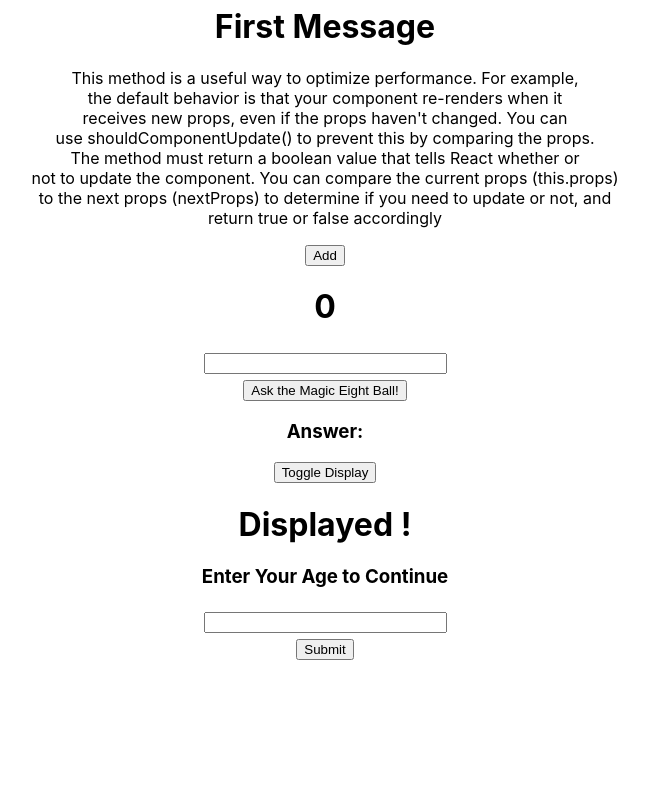
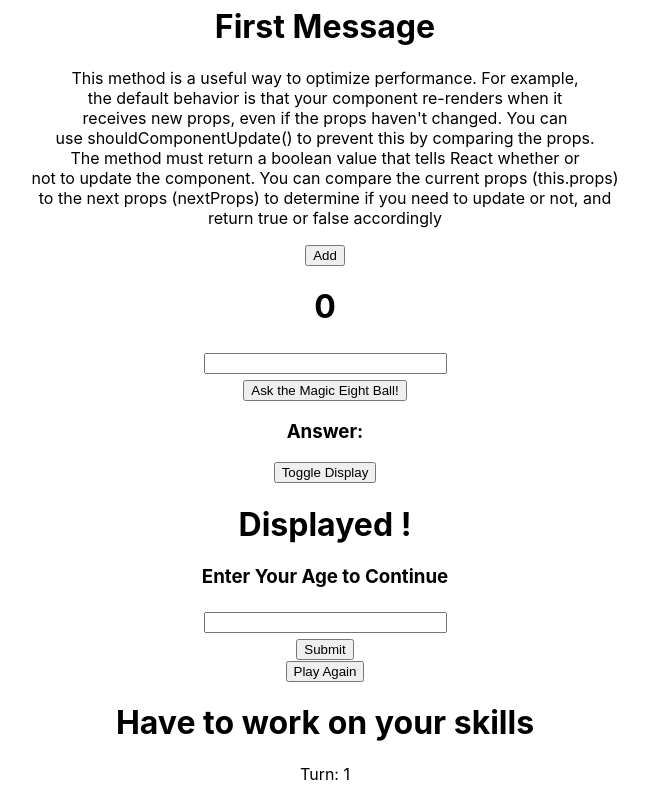
Before and after one commit to ReactOrganization/react-playground, a React (Create React App) app: page / in a window 1280 px wide. Shown: the part 358-1158 px from the top of the page, without its empty margins (315-963 px from the left). Before the commit the page ends 1018 px from the top, so only its background shows below. Built offline with nearby package versions, Linux system fonts and the light colour scheme.

Commit message:
Add ConditionalProps component

```diff
--- a/src/App.js
+++ b/src/App.js
@@ -7,6 +7,7 @@ import ShouldComponentUpdateControler from './components/ShouldComponentUpdate/'
 import MagicEightBall from './components/MagicEightBall/'
 import ConditionalRendering from './components/ConditionalRendering/'
 import TernaryConditional from './components/TernaryConditional/'
+import ConditionalProps from './components/ConditionalProps/'
 
 class App extends Component {
   render() {
@@ -19,6 +20,7 @@ class App extends Component {
         <MagicEightBall />
         <ConditionalRendering />
         <TernaryConditional />
+        <ConditionalProps />
       </div>
     );
   }
--- /dev/null
+++ b/src/components/ConditionalProps/index.js
@@ -0,0 +1,38 @@
+import React from 'react'
+
+const Result = (props) => {
+    return (
+      <h1>
+      {
+        props.fiftyFifty ? "Your skills are well developed" : "Have to work on your skills"
+      }
+      </h1>
+    )
+  };
+
+export default class ConditionalProps extends React.Component {
+  constructor(props) {
+    super(props);
+    this.state = {
+      counter: 1
+    }
+    this.handleClick = this.handleClick.bind(this);
+  }
+  handleClick() {
+    this.setState({
+      counter: ++this.state.counter
+    });
+  }
+  render() {
+    let expression = Math.random() > .5 ? true : false
+    return (
+      <div>
+        <button onClick={this.handleClick}>Play Again</button>
+        { /* change code below this line */ }
+           <Result fiftyFifty = {expression} />
+        { /* change code above this line */ }
+        <p>{'Turn: ' + this.state.counter}</p>
+      </div>
+    );
+  }
+};
```
